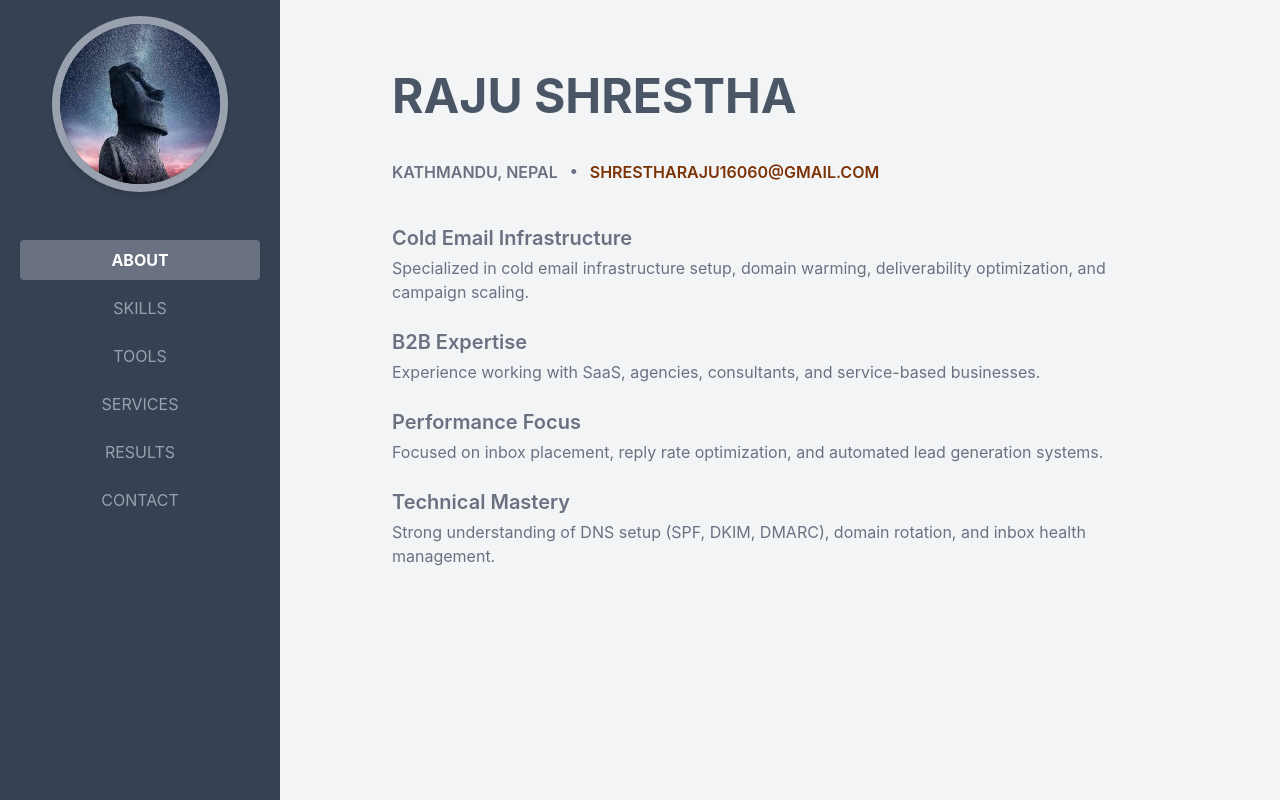
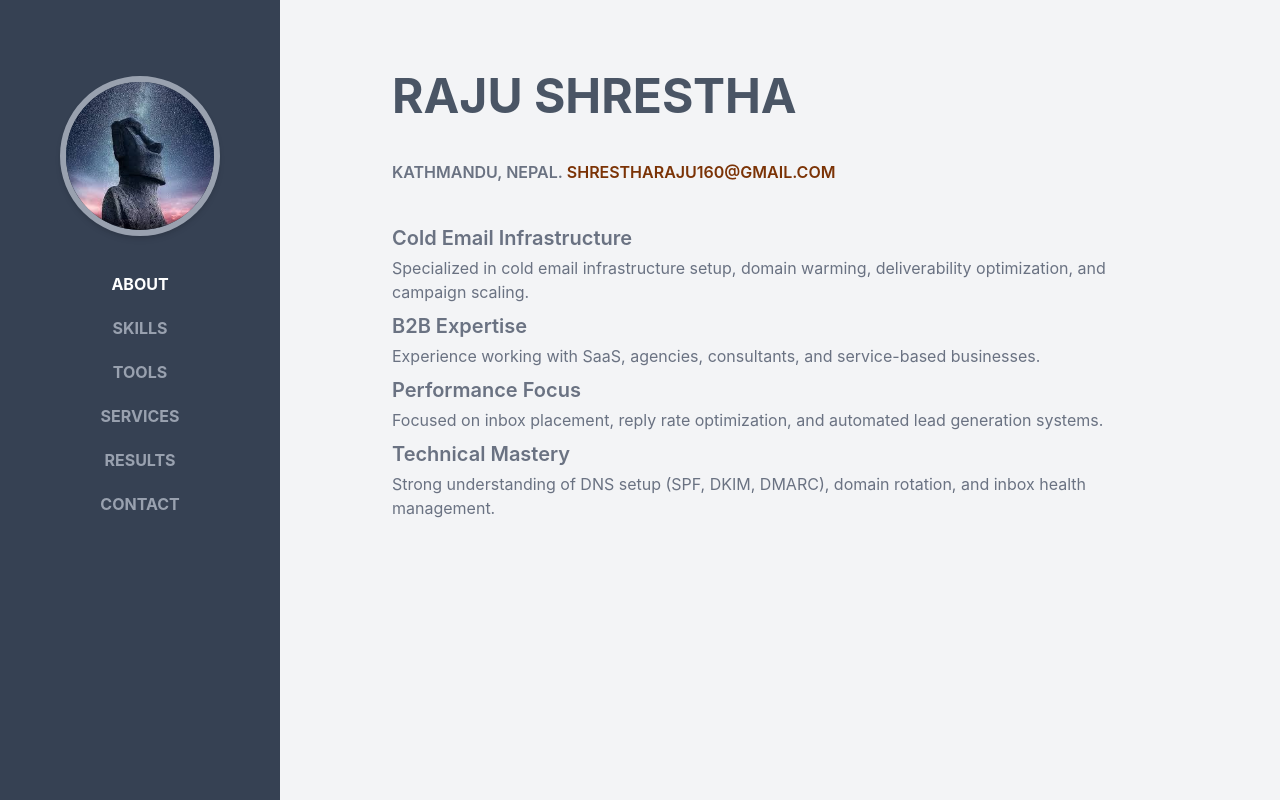
Before and after one commit to ranjushrestha/Email-Portfolio, a React (Vite) app: page / in a window 1280 px wide. Shown: the top 800 px of the page. Built offline with nearby package versions, Linux system fonts and the light colour scheme.

Commit message:
add responsiveness

```diff
--- a/src/components/layouts/Footer.jsx
+++ b/src/components/layouts/Footer.jsx
@@ -1,8 +1,9 @@
 
 const Footer = () => {
   return (
-    <footer className="bg-gray-200 shrink-0 text-black p-4 text-center mt-auto">
-      © 2025 RestroAdmin. All rights reserved.
+    <footer className="bg-gray-200 shrink-0 text-gray-500 p-4 text-center mt-auto">
+     © 2026 Raju Shrestha - Email Outreach Specialist
+     <p className="text-xs text-gray-400">Helping B2B companies scale with data-driven cold email systems</p>
     </footer>
   );
 };
--- a/src/components/layouts/Sidebar.jsx
+++ b/src/components/layouts/Sidebar.jsx
@@ -9,28 +9,28 @@ const Sidebar = ({ active }) => {
     <>
       {/* Large Screen Sidebar */}
       <aside className="hidden lg:flex fixed top-0 left-0 h-screen w-70 bg-gray-700 text-white p-5 flex-col pt-4">
-        <div className="flex flex-col items-center mb-5 text-center">
+        <div className="flex flex-col items-center mt-15 text-center">
           <a href="#ABOUT">
             <img
               src={logo}
               alt="logo"
-              className="w-44 h-44 object-cover rounded-full mb-1 border-8 border-gray-400 shadow-md cursor-pointer"
+              className="w-40 h-40 object-cover rounded-full mb-1 border-6 border-gray-400 shadow-md cursor-pointer"
             />
           </a>
         </div>
 
-        <nav className="flex flex-col gap-2 mt-6">
+        <nav className="flex flex-col gap-1 mt-6">
           {sections.map((section) => (
             <a
               key={section}
               href={`#${section}`}
               className={`flex items-center justify-center text-gray-400 px-4 py-2 rounded cursor-pointer transition-colors ${
                 active === section
-                  ? "bg-gray-500 text-white font-bold"
+                  ? " text-white font-bold"
                   : "hover:bg-gray-500/30"
               }`}
             >
-              {section}
+              <p className="font-bold">{section}</p>
             </a>
           ))}
         </nav>
@@ -87,7 +87,7 @@ const Sidebar = ({ active }) => {
               onClick={() => setIsOpen(false)}
               className={`px-4 py-2 rounded cursor-pointer transition-colors ${
                 active === section
-                  ? "bg-gray-500 text-white font-bold"
+                  ? " text-white font-bold"
                   : "hover:bg-gray-500/30"
               }`}
             >
--- a/src/layouts/ScrollsPy.jsx
+++ b/src/layouts/ScrollsPy.jsx
@@ -12,9 +12,28 @@ import Contact from "../pages/Contact";
 const sections = ["ABOUT", "SKILLS", "TOOLS", "SERVICES", "RESULTS", "CONTACT"];
 
 const ScrollSpy = () => {
-  const [active, setActive] = useState(sections[0]);
+  const [active, setActive] = useState("");
 
   useEffect(() => {
+    const handleInitialActive = () => {
+      // Check which section is currently in view on load
+      for (const section of sections) {
+        const el = document.getElementById(section);
+        if (el) {
+          const rect = el.getBoundingClientRect();
+          if (
+            rect.top <= window.innerHeight / 2 &&
+            rect.bottom >= window.innerHeight / 2
+          ) {
+            setActive(section);
+            break;
+          }
+        }
+      }
+    };
+
+    handleInitialActive();
+
     const observer = new IntersectionObserver(
       (entries) => {
         entries.forEach((entry) => {
@@ -27,7 +46,7 @@ const ScrollSpy = () => {
         root: null,
         rootMargin: "0px",
         threshold: 0.6,
-      }
+      },
     );
 
     sections.forEach((section) => {
@@ -35,17 +54,12 @@ const ScrollSpy = () => {
       if (el) observer.observe(el);
     });
 
-    return () => {
-      observer.disconnect();
-    };
+    return () => observer.disconnect();
   }, []);
 
   return (
     <div className="flex flex-col lg:flex-row min-h-screen">
-      {/* Sidebar */}
       <Sidebar active={active} />
-
-      {/* Main Content */}
       <div className="flex-1 bg-gray-100 lg:ml-70">
         <main className="grow overflow-auto">
           <section id="ABOUT" className="min-h-screen p-8">
@@ -67,7 +81,6 @@ const ScrollSpy = () => {
             <Contact />
           </section>
         </main>
-
         <Footer />
       </div>
     </div>
--- a/src/pages/About.jsx
+++ b/src/pages/About.jsx
@@ -4,24 +4,23 @@ const About = () => {
   return (
     <div className="mt-10 px-4 sm:px-6 lg:px-20">
       {/* Heading */}
-      <h2 className="text-4xl sm:text-5xl text-gray-600 font-bold mb-6 text-center sm:text-left">
+      <h2 className="text-3xl sm:text-5xl text-gray-600 font-bold mb-6 text-center sm:text-left">
         RAJU SHRESTHA
       </h2>
 
       {/* Intro paragraph */}
       <p className="pt-4 font-semibold text-base text-gray-500 max-w-2xl flex flex-col sm:flex-row items-center sm:items-center text-center sm:text-left gap-1">
-        <span>KATHMANDU, NEPAL</span>
-        <span className="mx-2 relative -top-0.5">•</span>
+        <span>KATHMANDU, NEPAL.</span>
         <a
           href="mailto:shrestharaju160@gmail.com"
           className="text-amber-900 text-base hover:underline "
         >
-          SHRESTHARAJU16060@GMAIL.COM
+          SHRESTHARAJU160@GMAIL.COM
         </a>
       </p>
 
       {/* 4 Info Sections */}
-      <div className="mt-10 space-y-6">
+      <div className="mt-10 space-y-2">
         <div>
           <h3 className="text-xl text-gray-500 font-semibold">Cold Email Infrastructure</h3>
           <p className="text-gray-500 mt-1">
--- a/src/pages/Results.jsx
+++ b/src/pages/Results.jsx
@@ -68,7 +68,7 @@ const Results = () => {
             key={index}
             ref={(el) => (cardRefs.current[index] = el)}
             data-index={index}
-            className={`bg-gray-300/50 rounded-2xl border border-gray-500 p-6 min-h-[10rem]
+            className={`bg-gray-300/50 rounded-2xl border border-gray-500 p-6 min-h-[12rem]
               flex flex-col justify-center items-center w-full max-w-xs transition-transform duration-700
               ease-out ${
               visible[index]
@@ -81,7 +81,7 @@ const Results = () => {
               alt={`${card.title} icon`}
               className="w-10 h-10 mb-3"
             />
-            <h3 className="text-2xl font-semibold mb-2 lg:text-5xl lg:font-bold">
+            <h3 className="text-2xl font-semibold mb-2 lg:text-4xl lg:font-bold">
               {card.title}
             </h3>
             <p className="text-gray-700 font-semibold text-center break-words">
```
